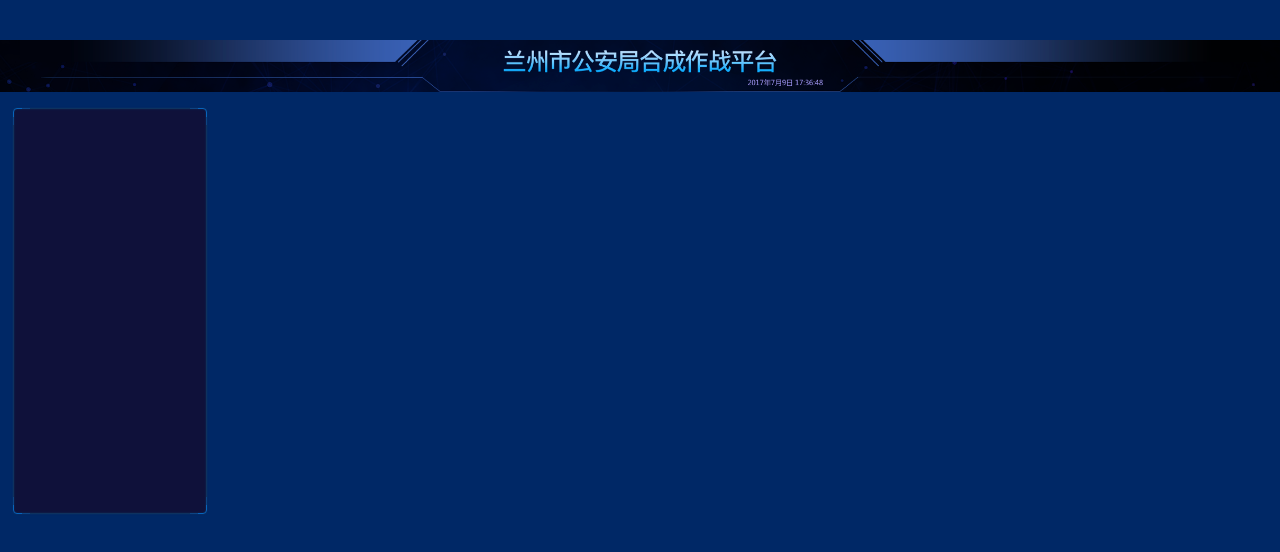
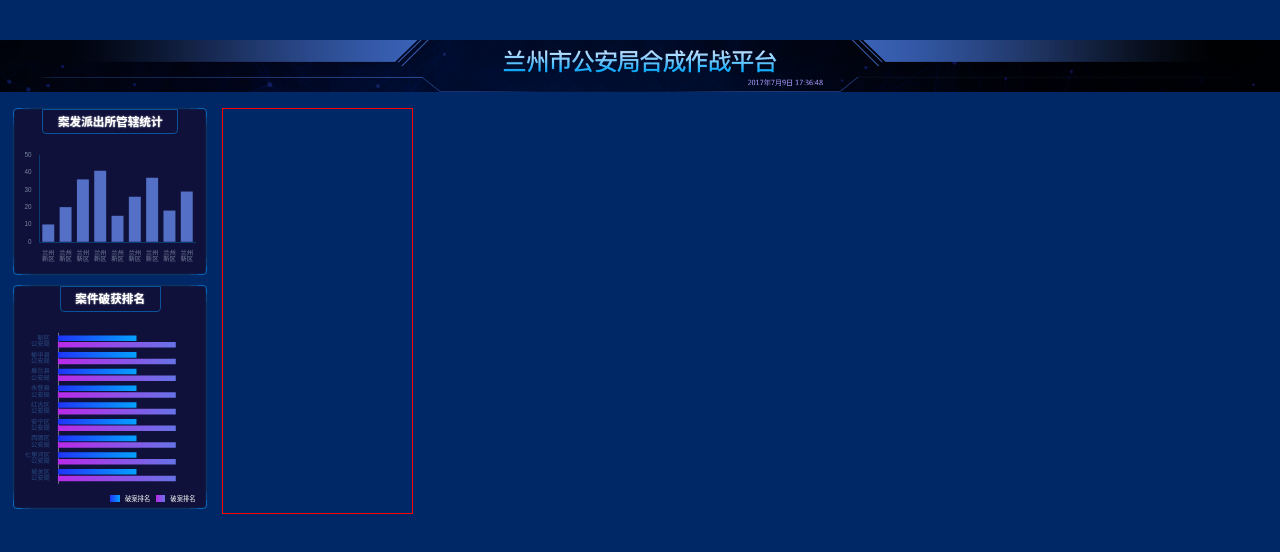
Before and after one commit to wgbcode/big-screen, a React (Vite) app: page / in a window 1280 px wide. Shown: the top 552 px of the page. Built offline with nearby package versions, Linux system fonts and the light colour scheme.

Commit message:
chart1、chart2

```diff
--- /dev/null
+++ b/src/components/chart-1.tsx
@@ -0,0 +1,81 @@
+import * as echarts from "echarts";
+import React, { useRef, useEffect } from "react";
+import { px } from "../shared/px";
+
+export const Chart1 = () => {
+  const divRef = useRef(null);
+  useEffect(() => {
+    let myChart = echarts.init(divRef.current);
+    myChart.setOption({
+      xAxis: {
+        data: [
+          "兰州新区",
+          "兰州新区",
+          "兰州新区",
+          "兰州新区",
+          "兰州新区",
+          "兰州新区",
+          "兰州新区",
+          "兰州新区",
+          "兰州新区",
+        ],
+        //刻度
+        axisTick: { show: false },
+        // 轴线
+        axisLine: {
+          lineStyle: { color: "#083B70" },
+        },
+        // 刻度标签
+        axisLabel: {
+          fontSize: px(12),
+          color: "#79839E",
+          //内容格式器
+          formatter(val) {
+            if (val.length > 2) {
+              const array = val.split("");
+              array.splice(2, 0, "\n");
+              return array.join("");
+            } else {
+              return val;
+            }
+          },
+        },
+      },
+      yAxis: {
+        // grid 区域分隔线
+        splitLine: { show: false },
+        axisLine: {
+          show: true,
+          lineStyle: { color: "#083B70" },
+        },
+        axisLabel: {
+          fontSize: px(12),
+          color: "#79839E",
+        },
+      },
+      // gird 组件
+      grid: [
+        {
+          left: px(20),
+          right: px(20),
+          top: px(40),
+          bottom: px(20),
+          containLabel: true,
+        },
+      ],
+      // 系列类型
+      series: [
+        {
+          type: "bar",
+          data: [10, 20, 36, 41, 15, 26, 37, 18, 29],
+        },
+      ],
+    });
+  }, []);
+  return (
+    <div className="bordered 管辖统计">
+      <h2>案发派出所管辖统计</h2>
+      <div ref={divRef} className="chart"></div>
+    </div>
+  );
+};
--- /dev/null
+++ b/src/components/chart-2.tsx
@@ -0,0 +1,100 @@
+import * as echarts from "echarts";
+import React, { useRef, useEffect } from "react";
+import { px } from "../shared/px";
+
+export const Chart2 = () => {
+  const divRef = useRef(null);
+  const data = [
+    { name: "城关区公安局", 2011: 2, 2012: 3 },
+    { name: "七里河区公安局", 2011: 2, 2012: 3 },
+    { name: "西固区公安局", 2011: 2, 2012: 3 },
+    { name: "安宁区公安局", 2011: 2, 2012: 3 },
+    { name: "红古区公安局", 2011: 2, 2012: 3 },
+    { name: "永登县公安局", 2011: 2, 2012: 3 },
+    { name: "皋兰县公安局", 2011: 2, 2012: 3 },
+    { name: "榆中县公安局", 2011: 2, 2012: 3 },
+    { name: "新区公安局", 2011: 2, 2012: 3 },
+  ];
+  useEffect(() => {
+    let myChart = echarts.init(divRef.current);
+    myChart.setOption({
+      xAxis: {
+        type: "value",
+        boundaryGap: [0, 0.01],
+        splitLine: { show: false },
+        axisLabel: { show: false },
+      },
+      yAxis: {
+        axisTick: { show: false },
+        type: "category",
+        data: data.map((i) => i.name),
+        axisLabel: {
+          fontSize: px(12),
+          color: "#284a83",
+          formatter(val) {
+            return val.replace("公安局", "\n公安局");
+          },
+        },
+      },
+      grid: [
+        {
+          left: px(20),
+          right: px(20),
+          top: px(40),
+          bottom: px(20),
+          containLabel: true,
+        },
+      ],
+      series: [
+        {
+          name: "2011年",
+          type: "bar",
+          data: data.map((i) => i[2011]),
+          itemStyle: {
+            normal: {
+              color: new echarts.graphic.LinearGradient(0, 0, 1, 0, [
+                {
+                  offset: 0,
+                  color: "#2034F9",
+                },
+                {
+                  offset: 1,
+                  color: "#04A1FF",
+                },
+              ]),
+            },
+          },
+        },
+        {
+          name: "2012年",
+          type: "bar",
+          data: data.map((i) => i[2012]),
+          itemStyle: {
+            normal: {
+              color: new echarts.graphic.LinearGradient(0, 0, 1, 0, [
+                {
+                  offset: 0,
+                  color: "#B92AE8",
+                },
+                {
+                  offset: 1,
+                  color: "#6773E7",
+                },
+              ]),
+            },
+          },
+        },
+      ],
+    });
+  }, []);
+  return (
+    <div className="bordered 破获排名">
+      <h2>案件破获排名</h2>
+      <div ref={divRef} className="chart" />
+      <div className="legend">
+        <span className="first" /> 破案排名
+        <span className="second" /> 破案排名
+      </div>
+    </div>
+  );
+};
--- /dev/null
+++ b/src/pages/chart.scss
@@ -0,0 +1,50 @@
+@mixin chart {
+  .管辖统计,
+  .破获排名 {
+    height: px(315);
+    @include flexColumn;
+    align-items: center;
+    h2 {
+      flex-shrink: 0;
+      border: 1px solid #0a5299;
+      border-bottom-left-radius: 4px;
+      border-bottom-right-radius: 4px;
+      font-size: px(22);
+      color: white;
+      line-height: px(24);
+      padding: px(10) px(28);
+      text-shadow: 0 0 px(3) white;
+    }
+    .chart {
+      width: 100%;
+      flex: 1;
+    }
+  }
+  .破获排名 {
+    height: px(423);
+    margin-top: px(20);
+    .legend {
+      display: flex;
+      align-items: center;
+      justify-content: flex-end;
+      width: 100%;
+      padding: 0 px(20) px(10) px(10);
+      color: white;
+      font-size: px(12);
+      .first,
+      .second {
+        display: inline-block;
+        width: px(18);
+        height: px(12);
+        background: red;
+        margin: 0 px(10);
+      }
+      .first {
+        background: linear-gradient(90deg, #2034f9 0%, #04a1ff 100%);
+      }
+      .second {
+        background: linear-gradient(90deg, #b92ae8 0%, #6773e7 100%);
+      }
+    }
+  }
+}
--- a/src/pages/home.scss
+++ b/src/pages/home.scss
@@ -1,4 +1,5 @@
 @import "../shared/_helper.scss";
+@import "./chart.scss";
 .home {
   flex: 1;
   @include flexColumn;
@@ -38,10 +39,11 @@
       }
     }
     .section1 {
+      //   border: 1px solid red;
       grid-area: box1;
     }
     .section2 {
-      //   border: 1px solid red;
+      border: 1px solid red;
       grid-area: box2;
     }
     .section3 {
@@ -60,4 +62,5 @@
   footer {
     height: px(68);
   }
+  @include chart;
 }
--- a/src/pages/home.tsx
+++ b/src/pages/home.tsx
@@ -1,13 +1,19 @@
 import * as React from "react";
 import header from "../images/header.png";
 import "./home.scss";
+
+import { Chart1 } from "../components/chart-1";
+import { Chart2 } from "../components/chart-2";
 
 const Home = () => {
   return (
     <div className="home">
       <header style={{ backgroundImage: `url(${header})` }}></header>
       <main>
-        <section className="section1 bordered"></section>
+        <section className="section1">
+          <Chart1 />
+          <Chart2 />
+        </section>
         <section className="section2"></section>
         <section className="section3"></section>
         <section className="section4"></section>
--- /dev/null
+++ b/src/shared/px.tsx
@@ -0,0 +1 @@
+export const px = (n) => (n / 2420) * (window as any).pageWidth;
```
